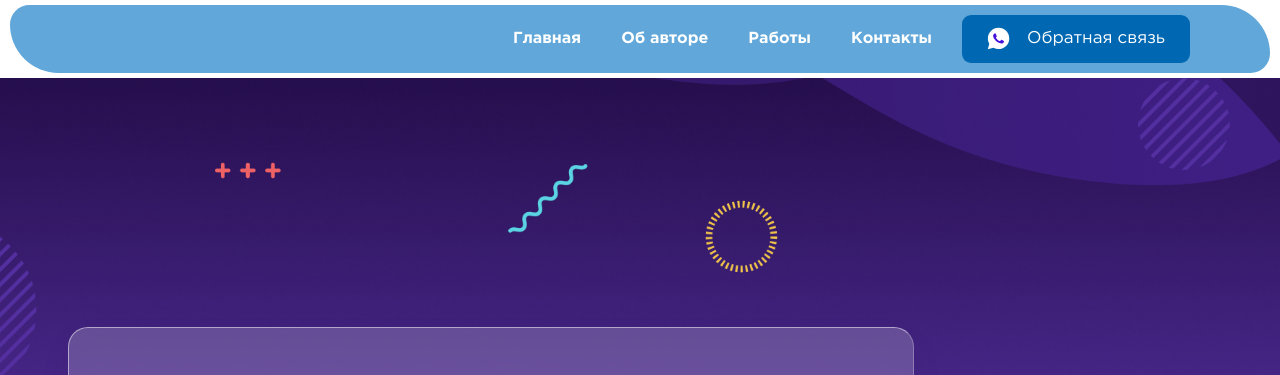
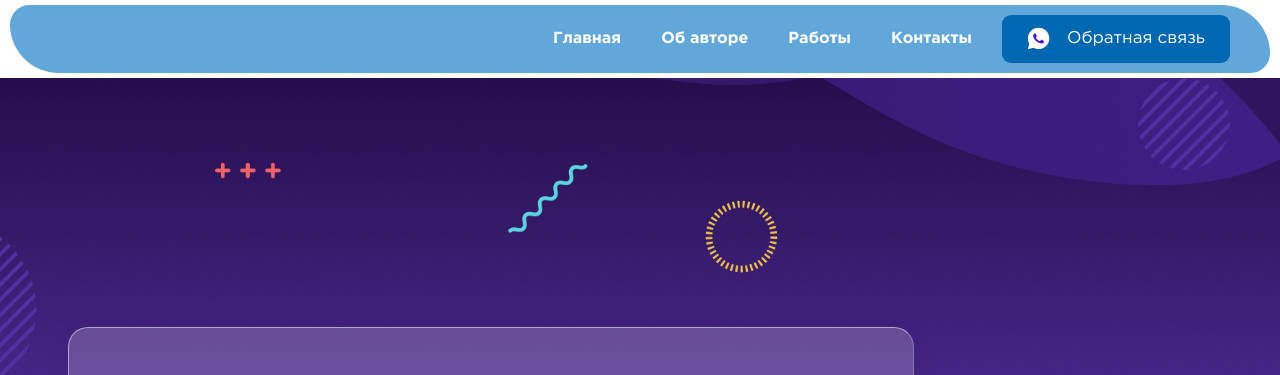
Before and after one commit to disaq1/MyWebSite, a website: page #src/index.html in a window 1280 px wide. Shown: the top 375 px of the page. Drawn offline with nearby package versions, Linux system fonts and the light colour scheme; files that its build step writes are made by us from their sources; files whose address does not match are found by name; a web font is replaced by a local one.

Commit message:
fix header problem

```diff
--- a/#src/scss/_header.scss
+++ b/#src/scss/_header.scss
@@ -2,6 +2,7 @@
     margin:5px 10px;
     padding: 10px;
     display: flex;
+    justify-content: flex-end;
     border-bottom-left-radius: 50px;
     border-top-right-radius: 50px;
     border-bottom-right-radius: 20px;
```
